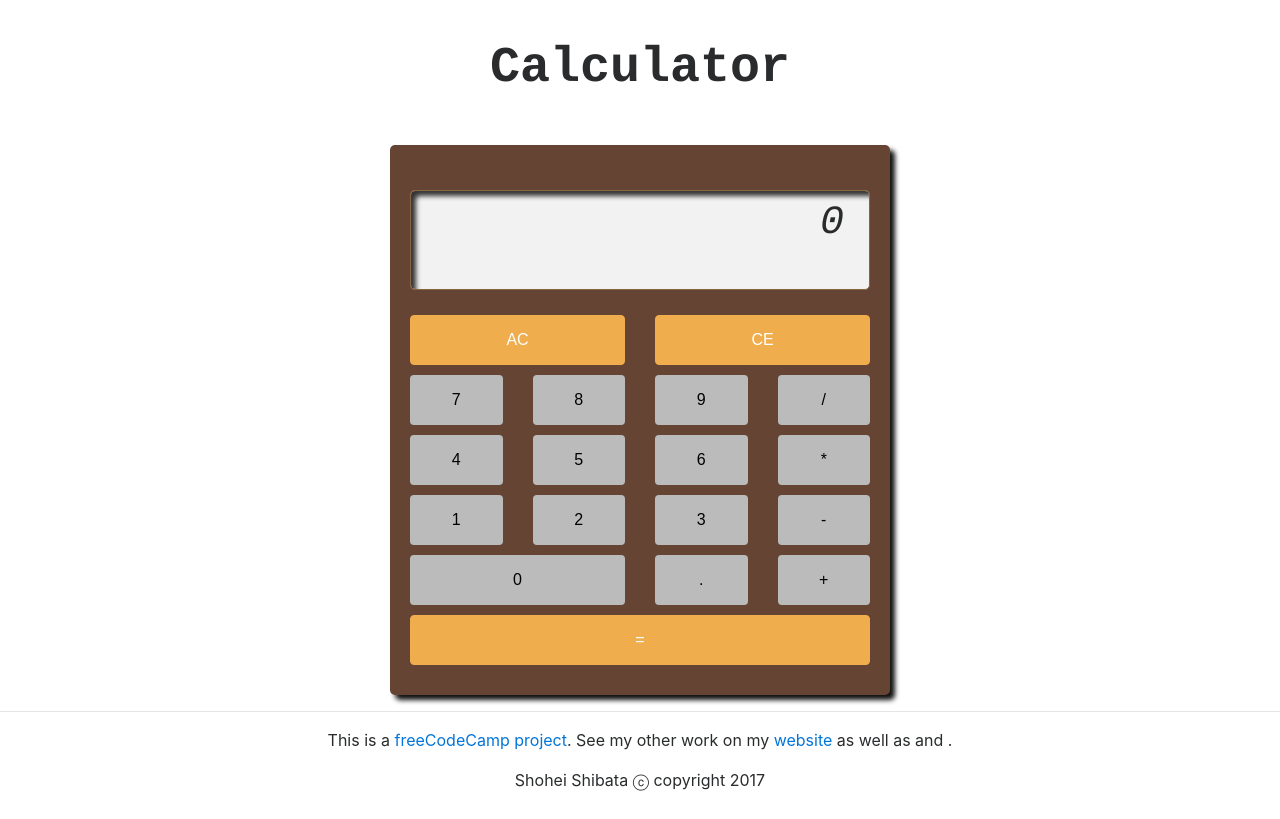
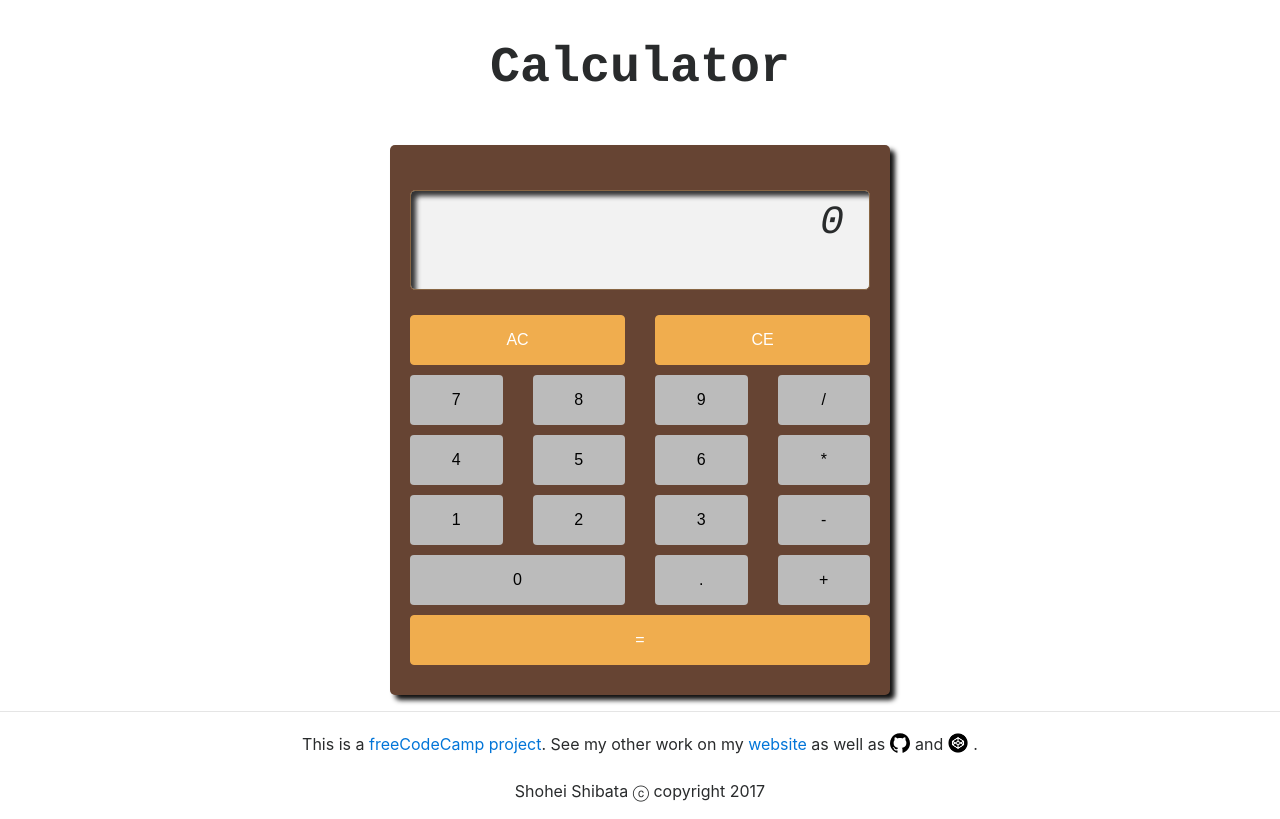
Before and after one commit to shibatas/fcc-calculator, a plain HTML site: page index.html in a window 1280 px wide. Drawn offline with nearby package versions, Linux system fonts and the light colour scheme.

Commit message:
finished

```diff
--- a/index.html
+++ b/index.html
@@ -96,8 +96,7 @@
   <footer>
     <hr/>
       <p>This is a <a href="https://www.freecodecamp.org/challenges/build-a-javascript-calculator" target="_blank" rel="noopener noreferrer">freeCodeCamp project</a>.
-      See my other work on my <a href="http://shoheishibata.com/categories/Programming/" target="_blank" rel="noopener noreferrer">website</a> as well as<a className="fa fa-github fa-2x" aria-hidden="true" href="https://github.com/shibatas/" target="_blank" rel="noopener noreferrer"></a>  and
-      <a className="fa fa-codepen fa-2x" aria-hidden="true" href="https://codepen.io/Shohei51/" target="_blank" rel="noopener noreferrer"></a>.</p>
+      See my other work on my <a href="http://shoheishibata.com/categories/Programming/" target="_blank" rel="noopener noreferrer">website</a> as well as<a href="https://github.com/shibatas/" target="_blank" rel="noopener noreferrer"><img class="logo" src="./asset/github-logo.svg" width="30px" /></a>and<a href="https://codepen.io/Shohei51/" target="_blank" rel="noopener noreferrer"><img class="logo" src="./asset/codepen-logo.png" width="30px" /></a>.</p>
       <p>Shohei Shibata &#9426; copyright 2017</p>
   </footer>
 
--- a/main.css
+++ b/main.css
@@ -63,8 +63,7 @@ footer {
   text-align: center;
 }
 
-.fa {
-  text-decoration: none;
-  color: black;
+.logo {
   padding: 5px;
+  margin-bottom: 5px;
 }
```
Also changed, not shown: asset/codepen-logo.png (added), asset/github-logo.svg (added).
